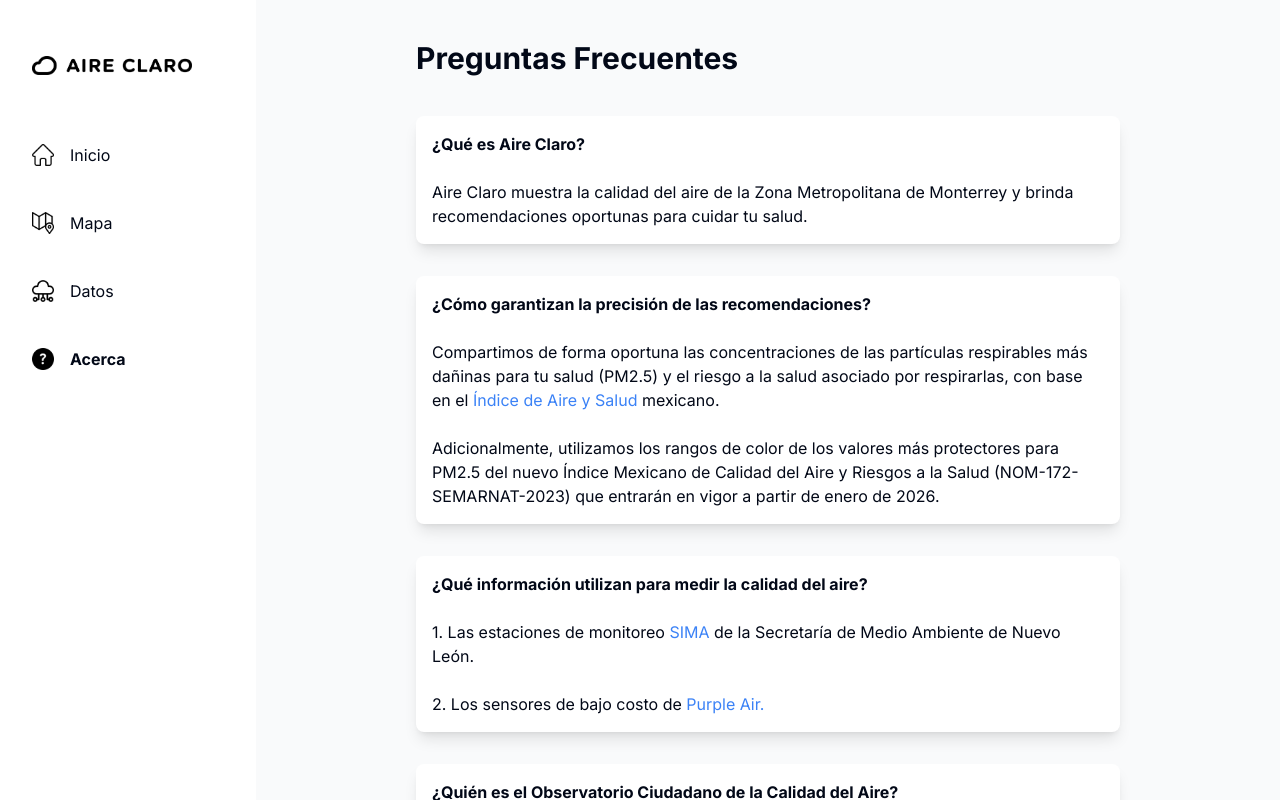
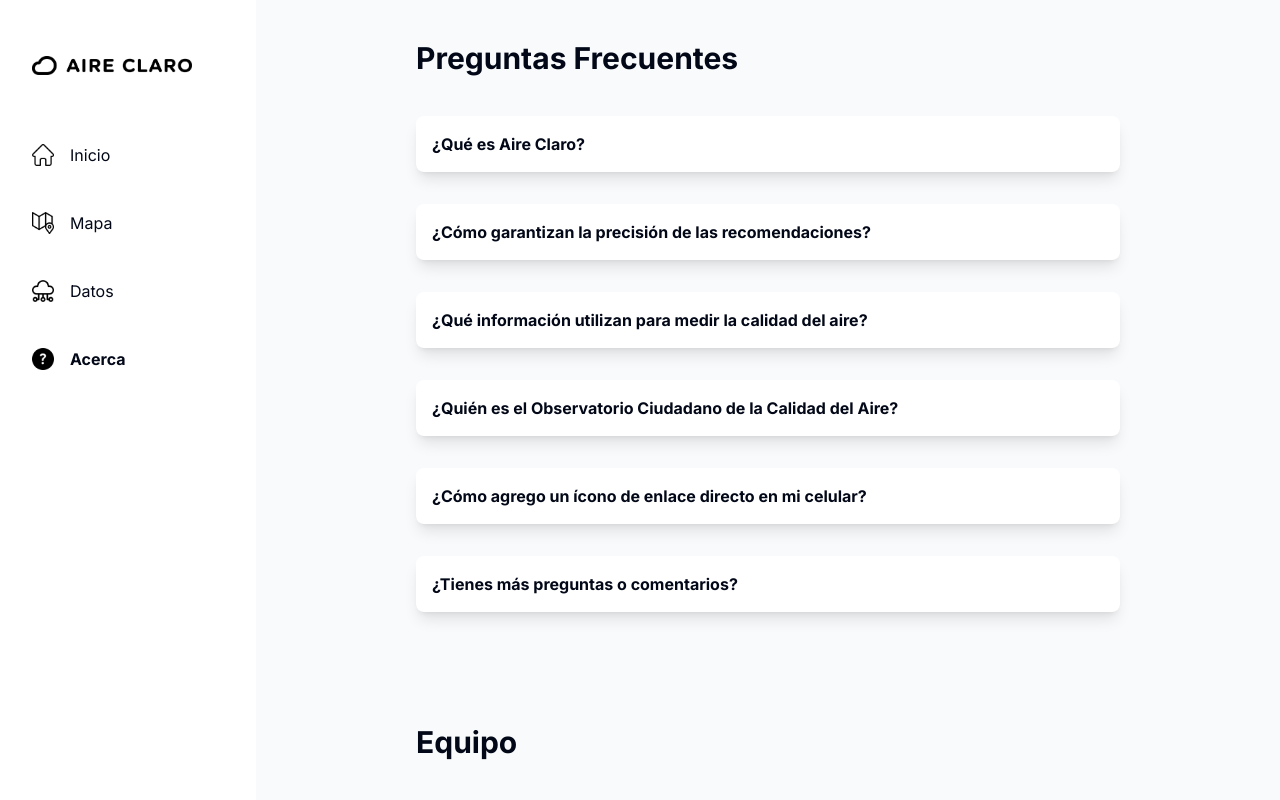
Before and after one commit to edgargutgzz/aireclaro, a Next.js app: page /acerca in a window 1280 px wide. Built offline with nearby package versions, Linux system fonts and the light colour scheme.

Commit message:
refactor: Add "Equipo" section to Acerca page

```diff
--- a/app/acerca/page.tsx
+++ b/app/acerca/page.tsx
@@ -3,7 +3,7 @@ import Questions from "@/components/questions";
 export default function Acerca() {
   return (
     <div className="mx-40 h-screen">
-      {/* Header */}
+      {/* Preguntas Frecuentes */}
       <div className="pt-10 ">
         <h1 className="text-3xl font-bold">Preguntas Frecuentes</h1>
       </div>
@@ -11,6 +11,10 @@ export default function Acerca() {
       <div className="py-10">
         <Questions />
       </div>
+      {/* Equipo */}
+      <div className="pt-10 ">
+        <h1 className="text-3xl font-bold">Equipo</h1>
+      </div>
     </div>
   );
 }
--- a/components/questions.tsx
+++ b/components/questions.tsx
@@ -1,4 +1,15 @@
+"use client";
+
+import React, { useState } from "react";
+
+interface Question {
+  question: string;
+  answer: JSX.Element;
+}
+
 export default function Questions() {
+  const [openQuestion, setOpenQuestion] = useState<string | null>(null);
+
   const questions = [
     {
       question: "¿Qué es Aire Claro?",
@@ -122,15 +133,26 @@ export default function Questions() {
     },
   ];
 
+  const toggleQuestion = (question: string): void => {
+    if (openQuestion === question) {
+      setOpenQuestion(null); // If clicked again, close it
+    } else {
+      setOpenQuestion(question); // Otherwise, open the clicked question
+    }
+  };
+
   return (
     <div>
       {questions.map((q) => (
         <div
           key={q.question}
           className="mb-8 rounded-lg bg-white p-4 shadow-lg"
+          onClick={() => toggleQuestion(q.question)}
         >
-          <h3 className="font-bold">{q.question}</h3>
-          <div className="mt-6">{q.answer}</div>
+          <h3 className="cursor-pointer font-bold">{q.question}</h3>
+          {openQuestion === q.question && (
+            <div className="mt-6">{q.answer}</div>
+          )}
         </div>
       ))}
     </div>
```
